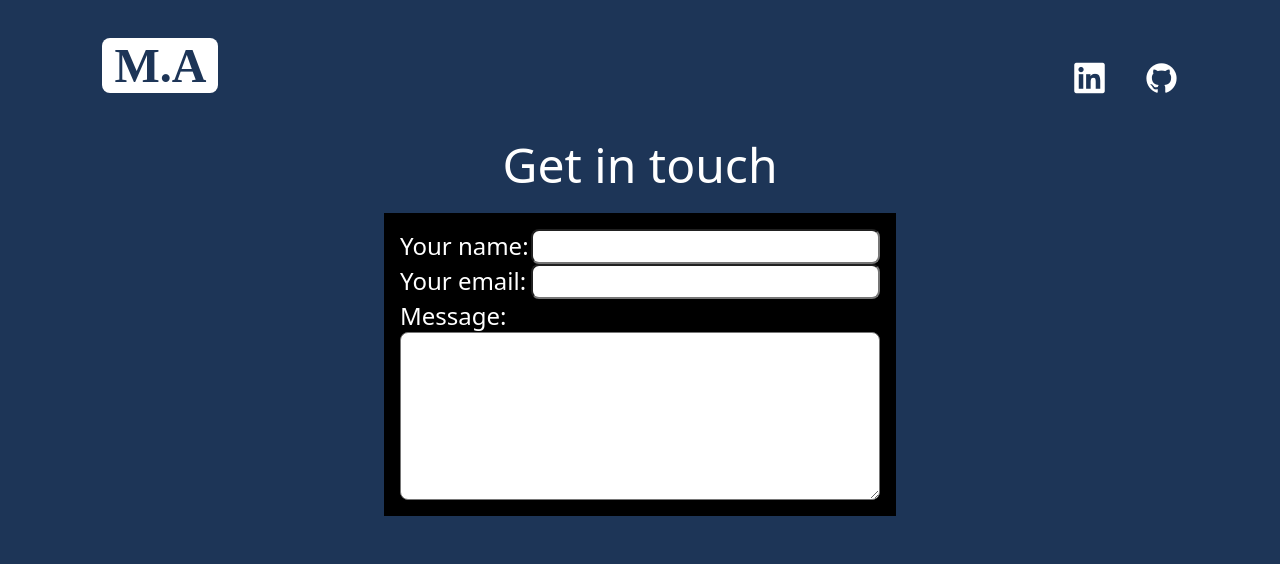
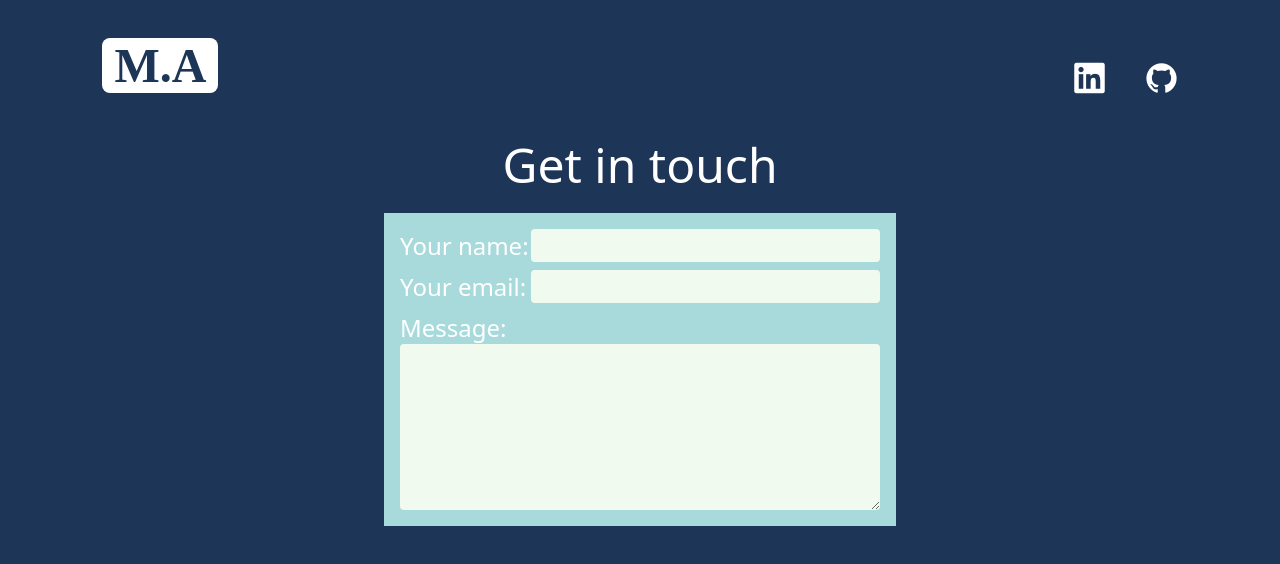
Before and after one commit to moeabdulnas/mohamedabdulnassir, a React (Create React App) app in the folder app/: page / in a window 1280 px wide. Both pictures are taken after a click on the button "Get in touch". Shown: the top 564 px of the page. Built offline with nearby package versions, Linux system fonts and the light colour scheme; a web font is replaced by a local one.

Commit message:
App css cleanup and coloring of contact

```diff
--- a/app/src/App.jsx
+++ b/app/src/App.jsx
@@ -23,7 +23,7 @@ function App() {
         <div className="about">
           <div className="aboutText">
             <h1 id="greeting">Hello <span id="wave">👋</span></h1>
-            <h1 id="name">I'm Mohamed Abdulnassir</h1>
+            <h1 id="myName">I'm Mohamed Abdulnassir</h1>
             <h3>Software developer</h3>
             <h5>Linköping, Sweden</h5>
           </div>
--- a/app/src/Contact.css
+++ b/app/src/Contact.css
@@ -25,17 +25,23 @@ height: auto;
 
 
 /* Styling */
-
+:root {
+    --main-bg-color: #A8DADC;
+    --back-color: #E63946;
+    --send-color: #14AE5C;
+    --input-bg-color: #F1FAEE;
+ }
 h1 {
     text-align: center;
     font-size: 3rem;
 }
 
 .contactContainer {
-    background-color: black;
+    background-color: var(--main-bg-color);
     width: 40%;
     font-size: 1.5rem;
     margin: 0 auto;
+
 }
 
 .form {
@@ -47,6 +53,7 @@ h1 {
 .emailDiv {
     display: grid;
     grid-template-columns: 1.5fr 4fr;
+    margin-bottom: 0.5rem;
 }
 
 .messageDiv {
@@ -57,6 +64,8 @@ h1 {
 #name,
 #email,
 #message {
-    border-radius: 8px;
+    border: none;
+    border-radius: 4px;
     padding: 0.5rem;
+    background-color: var(--input-bg-color);
 }
```
Also changed, not shown: app/src/App.css (+0 -104 lines).
